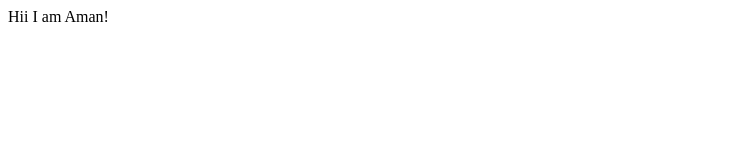
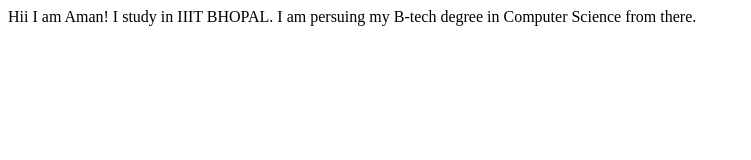
Before and after one commit to aman0292/Amansinghal-site, a plain HTML site: page index.html in a window 1280 px wide. Shown: the whole page, without its empty margins (0-751 px from the left). Drawn offline with Linux system fonts and the light colour scheme.

Commit message:
docs: update in information

```diff
--- a/index.html
+++ b/index.html
@@ -7,5 +7,7 @@
 </head>
 <body>
     Hii I am Aman!
+    I  study in IIIT BHOPAL.
+    I am persuing my B-tech degree in Computer Science from there.
 </body>
 </html>
```
